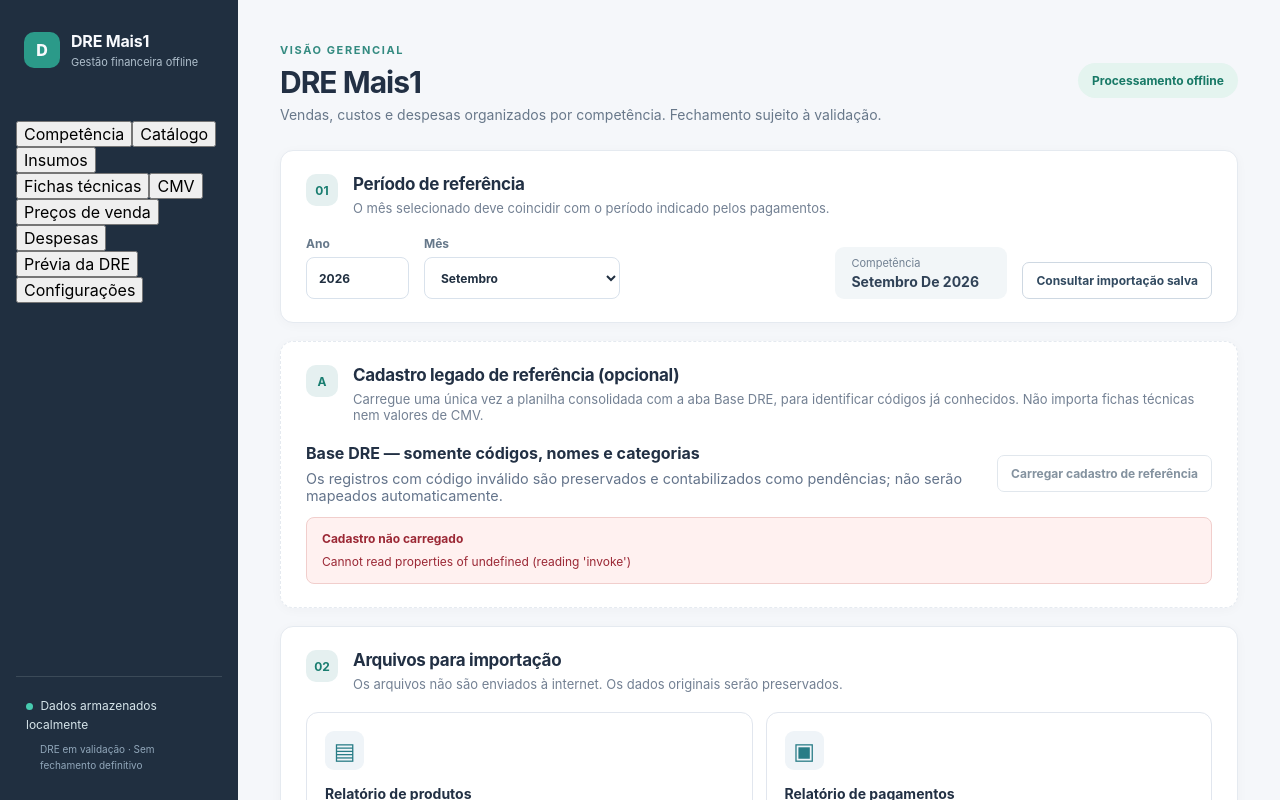
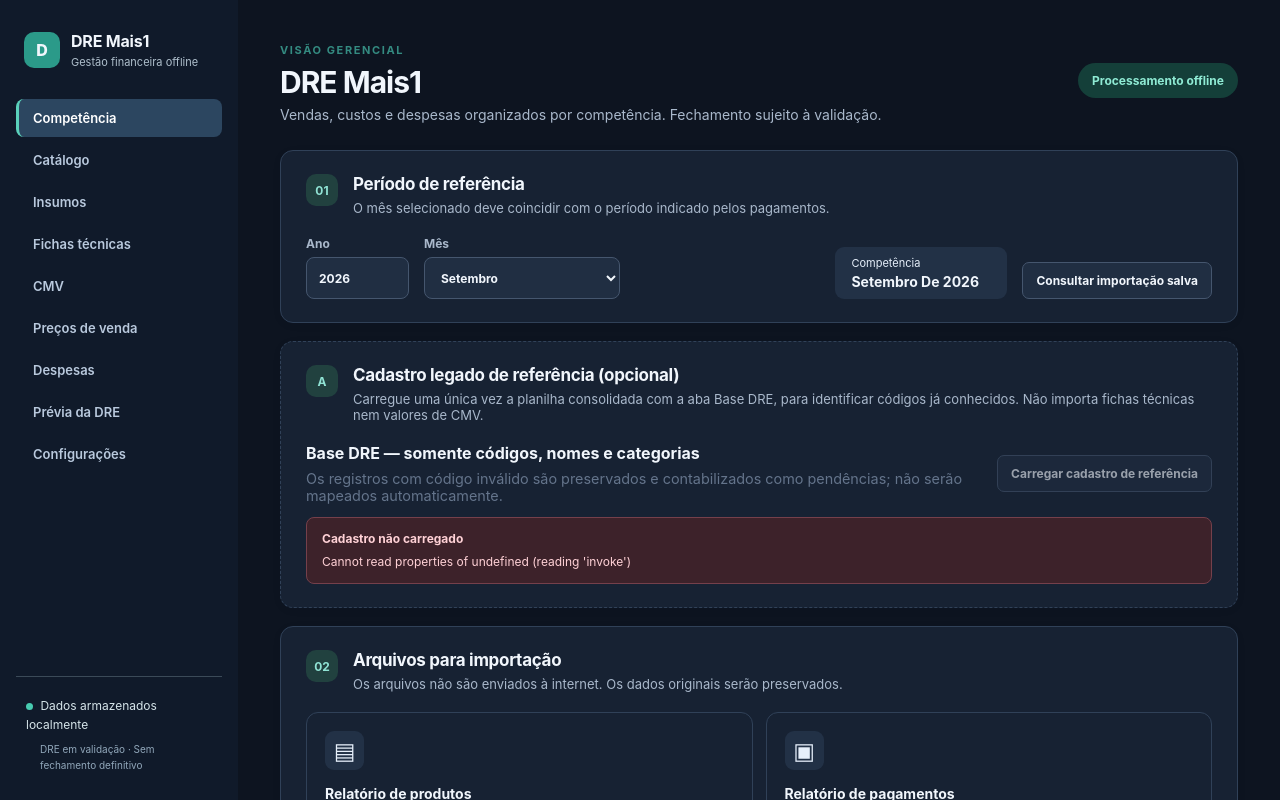
Before and after one commit to MichaelDeCarvalho/DRE-Mais1, a React (Vite) app: page / in a window 1280 px wide. Shown: the top 800 px of the page. Built offline with nearby package versions, Linux system fonts and the light colour scheme.

Commit message:
style: tokens visuais claro escuro e navegacao responsiva

```diff
--- a/src/styles.css
+++ b/src/styles.css
@@ -32,3 +32,47 @@ button:focus-visible, input:focus-visible, select:focus-visible {
   outline:3px solid #1c7a95;
   outline-offset:2px;
 }
+
+
+/* Identidade visual modular: tema escuro padrao, claro opcional e sistema. */
+:root, :root[data-theme="light"] {
+  --app-bg:#f4f7fb; --app-surface:#fff; --app-text:#203044; --app-muted:#68788a;
+  --app-border:#e3e9f0; --app-field:#fff; --app-field-border:#d9e2ec;
+  --app-soft:#f2f6f8; --app-soft-text:#304257; --app-accent:#167d73;
+  --app-sidebar:#202f40; --app-sidebar-text:#f8fafd;
+}
+:root[data-theme="dark"] {
+  color-scheme:dark;
+  --app-bg:#0d1420; --app-surface:#172233; --app-text:#f1f6fc; --app-muted:#a9b8cb;
+  --app-border:#304158; --app-field:#202e42; --app-field-border:#45566e;
+  --app-soft:#223146; --app-soft-text:#e6effa; --app-accent:#42c9b5;
+  --app-sidebar:#101a2a; --app-sidebar-text:#f1f6fc;
+}
+:root {background:var(--app-bg);color:var(--app-text);}
+body {background:var(--app-bg);color:var(--app-text);}
+.sidebar {background:var(--app-sidebar);color:var(--app-sidebar-text);gap:26px;}
+.app-nav {display:flex;flex-direction:column;gap:4px;overflow-y:auto;min-height:0;}
+.app-nav .nav-link {display:block;text-align:left;padding:11px 14px;border:0;border-left:3px solid transparent;border-radius:8px;color:#b9c9dd;background:transparent;font-size:13px;font-weight:600;}
+.app-nav .nav-link:hover {background:#2a3d56;color:#fff;}
+.app-nav .nav-link.nav-active {background:#2c4660;color:#fff;border-left-color:#5ad1bb;}
+.section-block {background:var(--app-surface);color:var(--app-text);border-color:var(--app-border);scroll-margin-top:20px;}
+.section-heading p,.page-header p,.action-line p,.footnote,.selectors label {color:var(--app-muted);}
+.page-header h1 {color:var(--app-text);}
+.selected-period,.metric,.file-icon {background:var(--app-soft);color:var(--app-soft-text);}
+.selected-period strong,.metric strong,.metric b {color:var(--app-text);}
+.selectors input,.selectors select,.outline-button,.theme-option {background:var(--app-field);color:var(--app-text);border:1px solid var(--app-field-border);}
+.outline-button:hover,.theme-option:hover {background:var(--app-soft);}
+.file-card,.metric,.scroll-table,.catalog-action {border-color:var(--app-border);}
+.scroll-table table {color:var(--app-text);}
+.scroll-table th {background:var(--app-soft);color:var(--app-soft-text);}
+.scroll-table td {border-color:var(--app-border);}
+:root[data-theme="dark"] .feedback-info {background:#303422;color:#f3e5a4;border-color:#5f6245;}
+:root[data-theme="dark"] .feedback-error {background:#3d222a;color:#ffd1d6;border-color:#75404b;}
+:root[data-theme="dark"] .header-tag {background:#143f39;color:#8febd4;}
+:root[data-theme="dark"] .step {background:#21413f;color:#90e3d4;}
+.theme-options {display:flex;flex-wrap:wrap;gap:10px;}
+.theme-option {padding:12px 18px;border-radius:9px;cursor:pointer;font-weight:650;}
+.theme-option.selected {border-color:var(--app-accent);box-shadow:inset 0 0 0 1px var(--app-accent);}
+:root[data-theme="dark"] .primary-button {background:#198878;color:#fff;}
+:root[data-theme="dark"] .primary-button:disabled {background:#34465a;color:#99a7b9;}
+@media(max-width:850px) {.shell{grid-template-columns:1fr}.sidebar{position:relative;height:auto;gap:15px}.app-nav{flex-direction:row;overflow-x:auto}.app-nav .nav-link{white-space:nowrap}.content{padding:22px 15px}}
```
